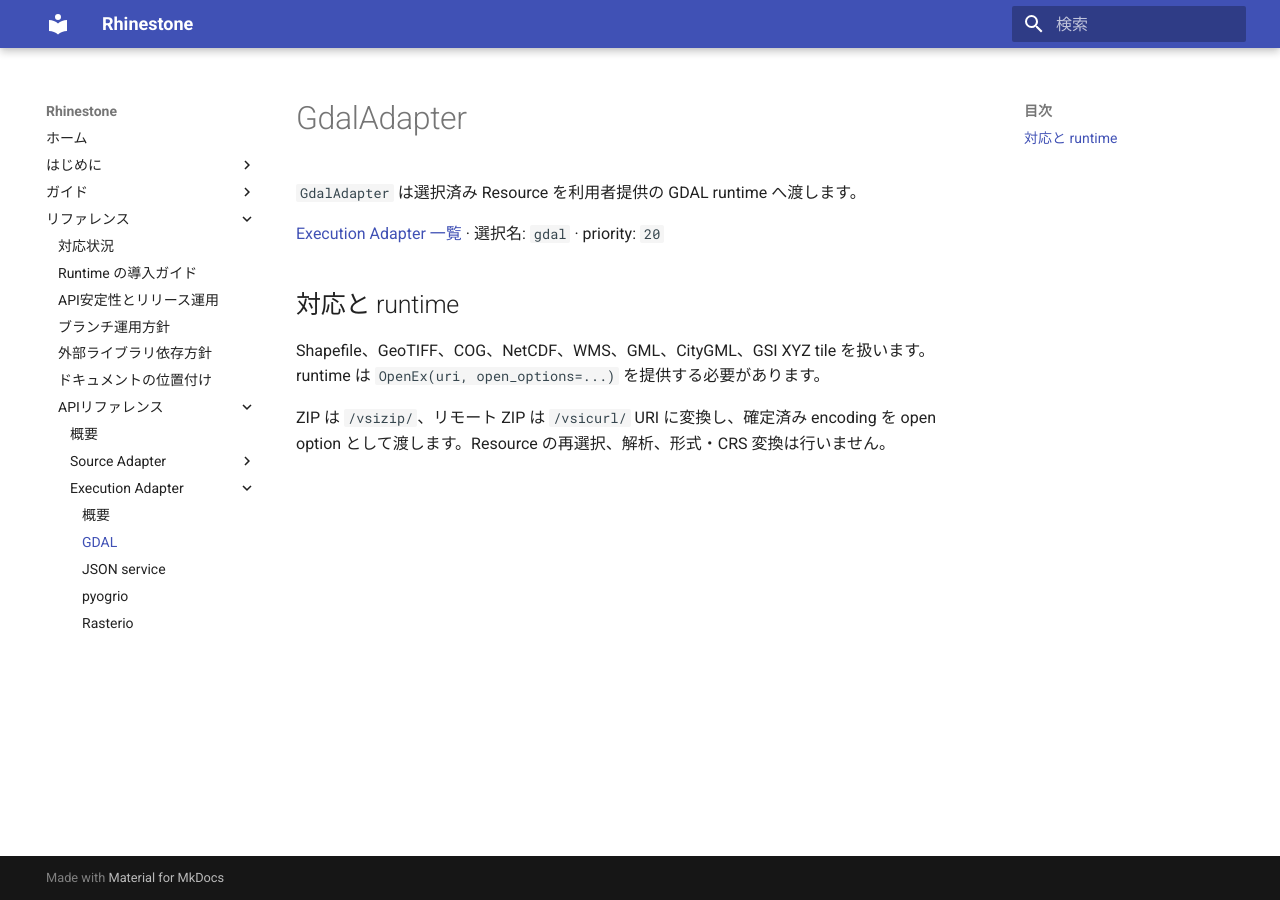
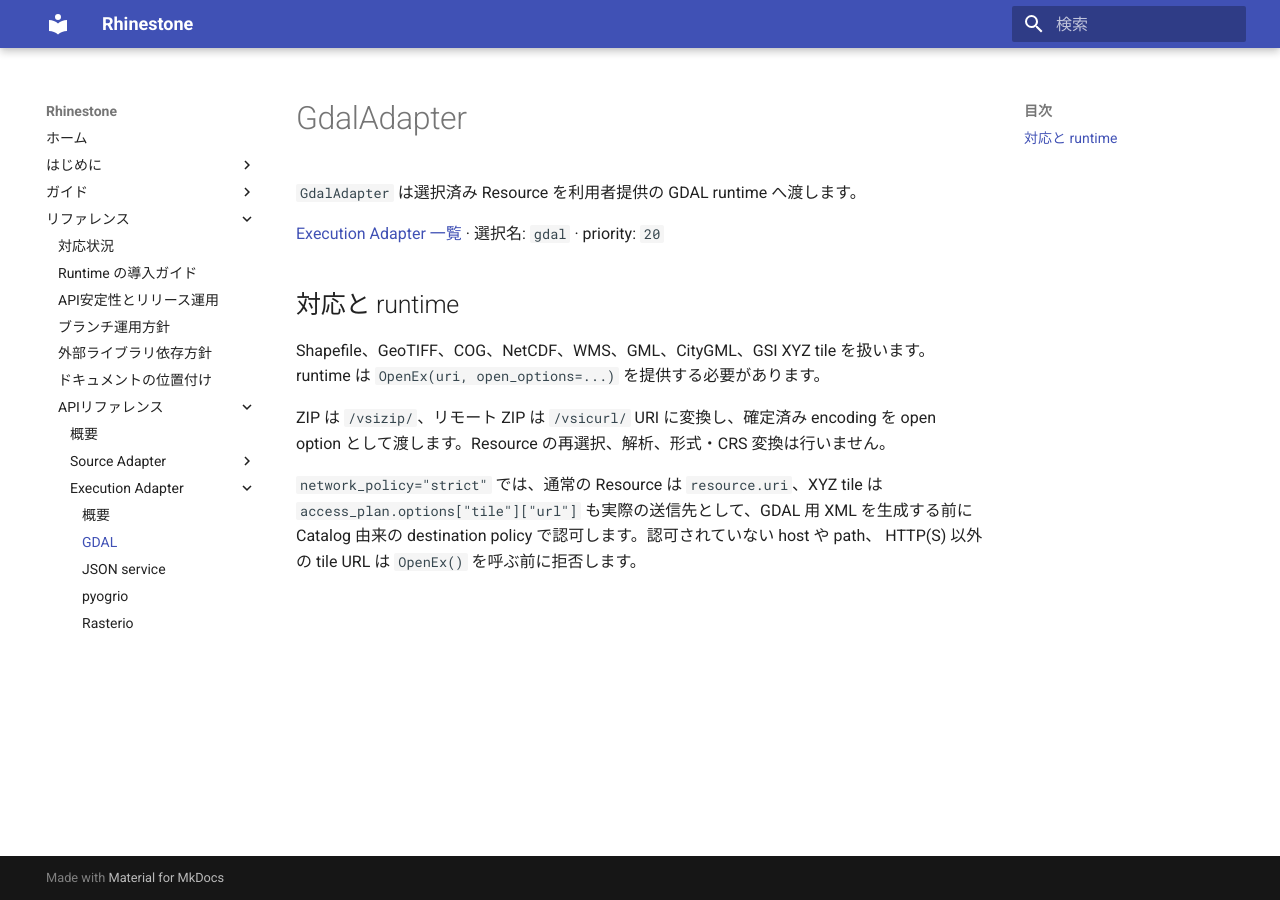
Before and after one commit to u-kitazawa/rhinestone, an MkDocs documentation site: the page built from docs/api/adapters/gdal.md, in a window 1280 px wide. Built offline with MkDocs 1.6.1 and Material for MkDocs 9.7.7, drawn with Linux system fonts in a browser that asks for light colours.

Commit message:
fix: authorize GDAL tile destinations

```diff
--- a/docs/api/adapters/gdal.md
+++ b/docs/api/adapters/gdal.md
@@ -11,3 +11,8 @@
 
 ZIP は `/vsizip/`、リモート ZIP は `/vsicurl/` URI に変換し、確定済み encoding を
 open option として渡します。Resource の再選択、解析、形式・CRS 変換は行いません。
+
+`network_policy="strict"` では、通常の Resource は `resource.uri`、XYZ tile は
+`access_plan.options["tile"]["url"]` も実際の送信先として、GDAL 用 XML を生成する前に
+Catalog 由来の destination policy で認可します。認可されていない host や path、
+HTTP(S) 以外の tile URL は `OpenEx()` を呼ぶ前に拒否します。
```
